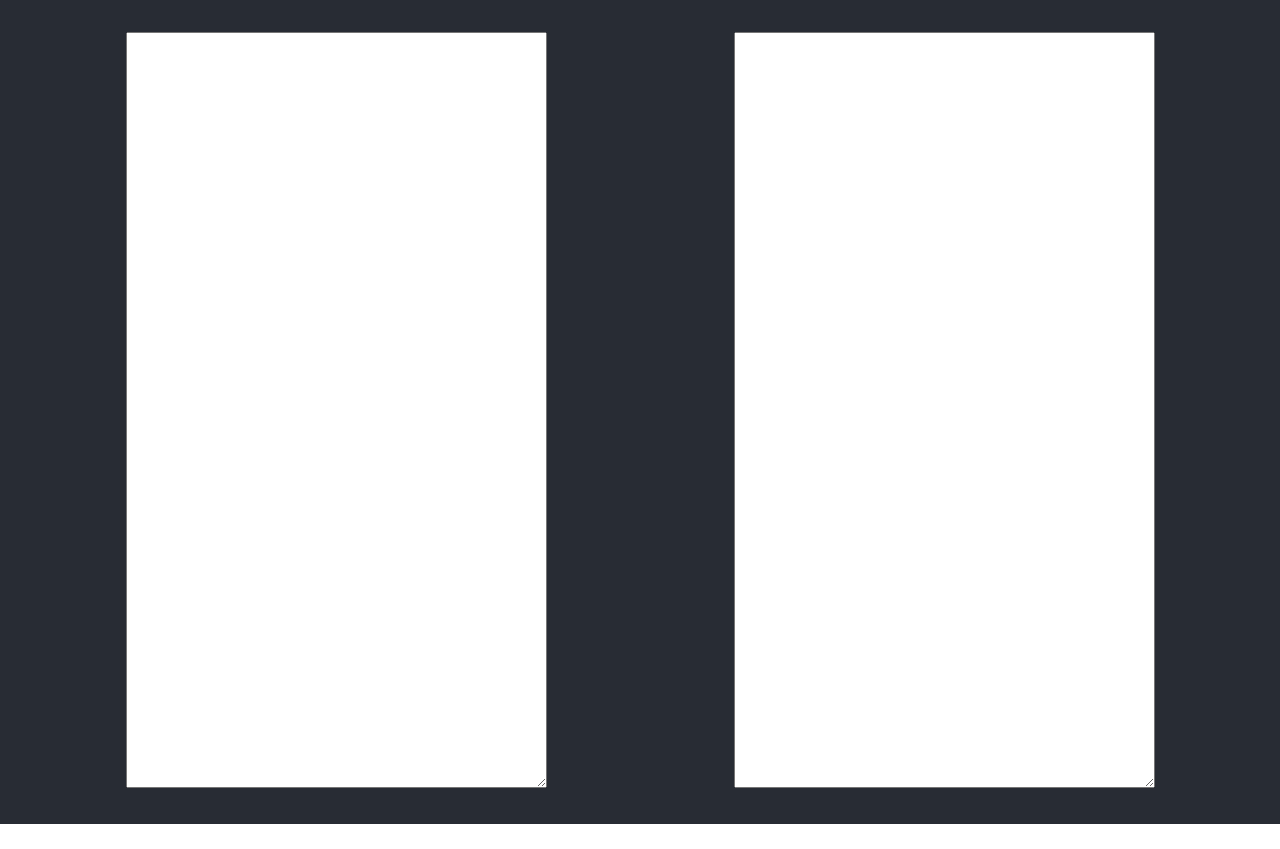
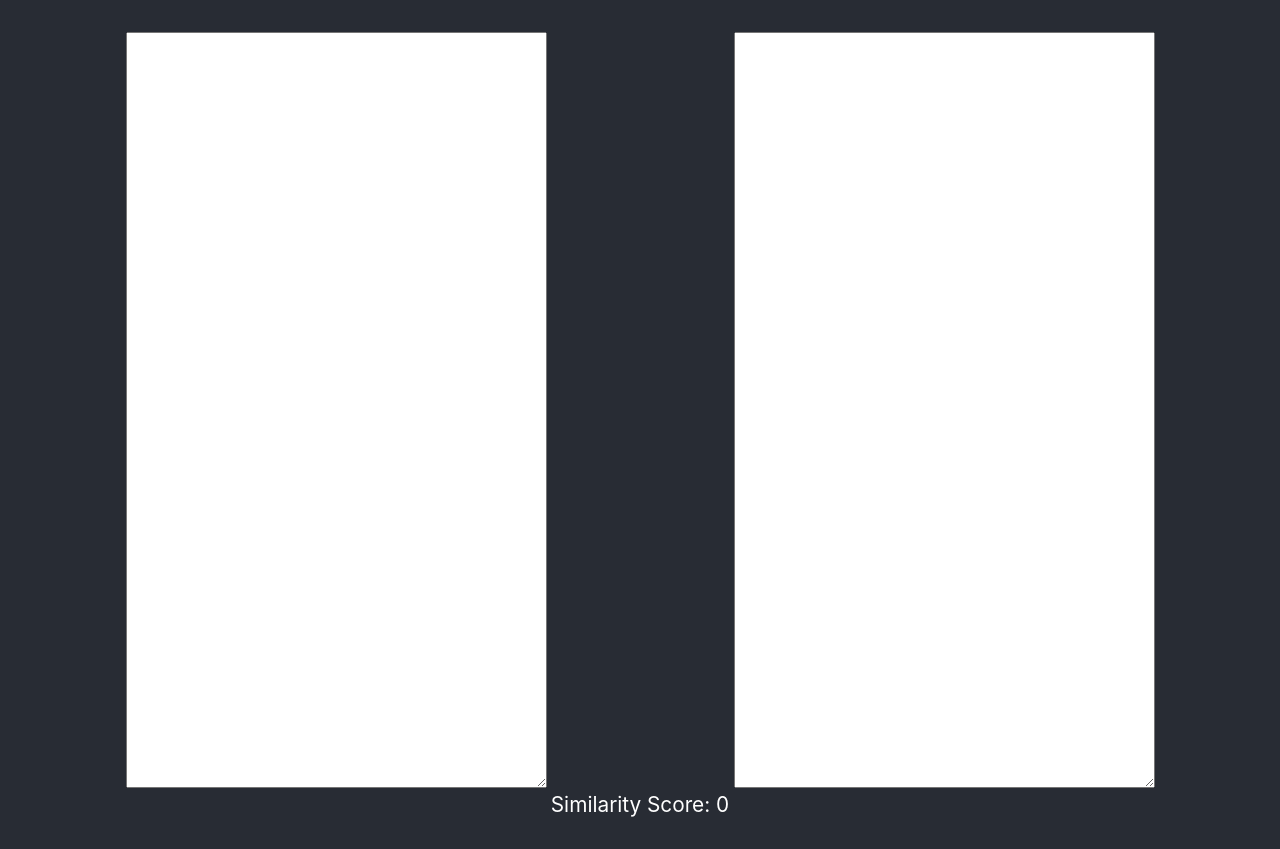
Before and after one commit to y471n/similar, a React (Create React App) app: page / in a window 1280 px wide. Before the commit the page ends 824 px from the top, so only its background shows below. Built offline with nearby package versions, Linux system fonts and the light colour scheme.

Commit message:
Display Similarity Score

```diff
--- a/src/App.css
+++ b/src/App.css
@@ -5,9 +5,13 @@
 }
 main {
   padding: 2rem;
+  text-align: center;
 }
 .flex-container {
   display: flex;
-  /* justify-content: center; */
   justify-content: space-around;
 }
+#score {
+  padding-top: 0.5rem;
+  font-size: 1.3rem;
+}
--- a/src/App.js
+++ b/src/App.js
@@ -1,53 +1,40 @@
 import React from "react";
 import "./App.css";
+import prettify from "./helpers/prettify";
+import getComparisonScores from "./helpers/similarity";
+import isJSON from "./helpers/isJSON";
 
 const App = () => {
   const [input1, setInput1] = React.useState("");
   const [input2, setInput2] = React.useState("");
+  const [score, setScore] = React.useState(0);
 
-  const isJSON = (str) => {
-    try {
-      JSON.parse(str);
-      return true;
-    } catch (e) {
-      return false;
-    }
-  };
+  React.useEffect(() => {
+    const score = getComparisonScores(input1, input2);
+    setScore(score);
+  }, [input1, input2]);
 
-  const prettify = (ugly) => {
-    const obj = JSON.parse(ugly);
-    const pretty = JSON.stringify(obj, undefined, 4);
-    return pretty;
-  };
-
-  const handleInput1 = (event) => {
+  const handleInputChange = (event, setInput) => {
     const value = event.target.value;
-    setInput1(value);
     if (isJSON(value)) {
       const prettifiedInput = prettify(value);
-      setInput1(prettifiedInput);
-    }
-  };
-
-  const handleInput2 = (event) => {
-    const value = event.target.value;
-    setInput2(value);
-    if (isJSON(value)) {
-      const prettifiedInput = prettify(value);
-      setInput2(prettifiedInput);
+      setInput(prettifiedInput);
+    } else {
+      // Set warning message
+      setInput(value);
     }
   };
 
   return (
     <div className="App">
       <main>
-        <div class="flex-container">
+        <div className="flex-container">
           <div>
             <textarea
               cols="50"
               rows="50"
               value={input1}
-              onChange={handleInput1}
+              onChange={(event) => handleInputChange(event, setInput1)}
             ></textarea>
           </div>
           <div>
@@ -55,10 +42,11 @@ const App = () => {
               cols="50"
               rows="50"
               value={input2}
-              onChange={handleInput2}
+              onChange={(event) => handleInputChange(event, setInput2)}
             ></textarea>
           </div>
         </div>
+        <span id="score">Similarity Score: {score}</span>
       </main>
     </div>
   );
--- /dev/null
+++ b/src/helpers/isJSON.js
@@ -0,0 +1,10 @@
+const isJSON = (str) => {
+  try {
+    JSON.parse(str);
+    return true;
+  } catch (e) {
+    return false;
+  }
+};
+
+export default isJSON;
--- /dev/null
+++ b/src/helpers/prettify.js
@@ -0,0 +1,7 @@
+const prettify = (ugly) => {
+  const obj = JSON.parse(ugly);
+  const pretty = JSON.stringify(obj, undefined, 4);
+  return pretty;
+};
+
+export default prettify;
--- /dev/null
+++ b/src/helpers/similarity.js
@@ -0,0 +1,58 @@
+import levenshtein from "js-levenshtein";
+
+const sortObject = (unordered) => {
+  // This shouldn't be the case anyhow; will remove later
+  if (!unordered || typeof unordered !== "object") {
+    return unordered;
+  }
+
+  if (Array.isArray(unordered)) {
+    const newArray = unordered.map((item) => sortObject(item));
+    newArray.sort();
+    return newArray;
+  }
+
+  const ordered = {};
+  Object.keys(unordered)
+    .sort()
+    .forEach((key) => {
+      ordered[key] = sortObject(unordered[key]);
+    });
+  return ordered;
+};
+
+const getComparisonScores = (str1, str2) => {
+  console.log(str1);
+  console.log(str2);
+  console.log("Here");
+  if (!str1 || !str2) {
+    return 0;
+  }
+
+  try {
+    const json1 = JSON.parse(str1);
+    const json2 = JSON.parse(str2);
+    // Sort the JSONs
+    const ordered1 = sortObject(json1);
+    const ordered2 = sortObject(json2);
+
+    // Calculate Levensthein Distance
+    let longerString = JSON.stringify(ordered1);
+    let shorterString = JSON.stringify(ordered2);
+    if (longerString.length < shorterString.length) {
+      [longerString, shorterString] = [shorterString, longerString];
+    }
+    // Get Levensthein Distance
+    const levenshteinDistance = levenshtein(longerString, shorterString);
+    console.log(levenshteinDistance);
+    // Set Score
+    const score =
+      (longerString.length - levenshteinDistance) / longerString.length;
+    return score;
+  } catch (e) {
+    // One of them isn't a valid JSON
+    return 0;
+  }
+};
+
+export default getComparisonScores;
```
Also changed, not shown: src/test.js (added, +45 -0 lines).
